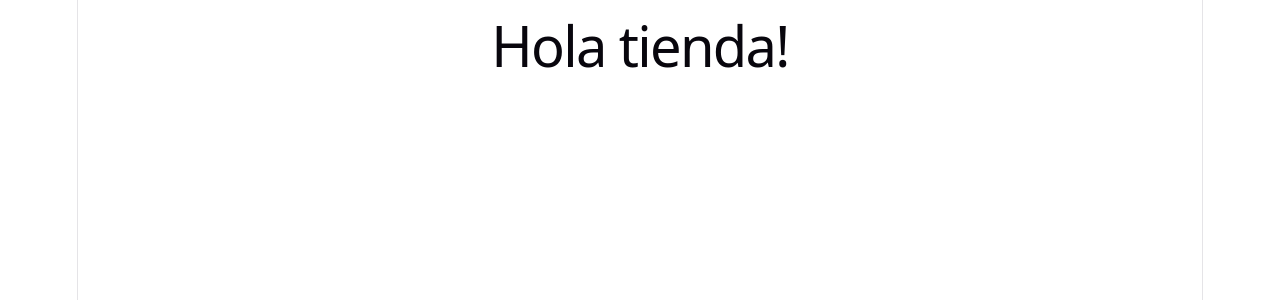
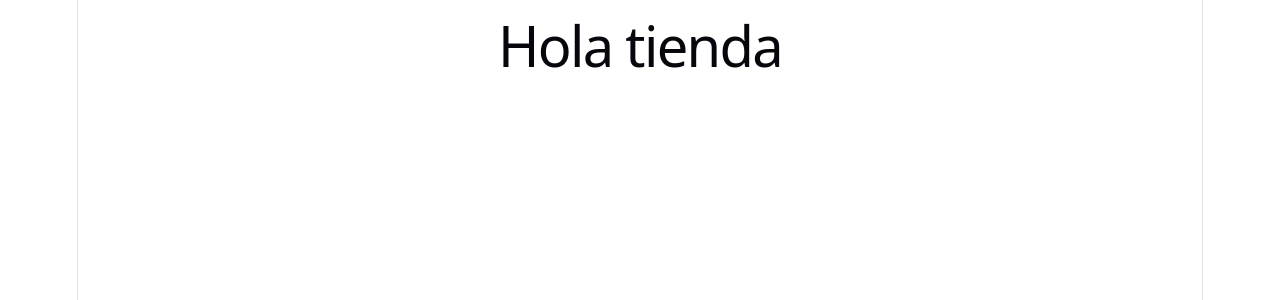
Before and after one commit to kerzenprojects/3WildGames, a React (Vite) app: page / in a window 1280 px wide. Shown: the top 300 px of the page. Built offline with nearby package versions, Linux system fonts and the light colour scheme.

Commit message:
chore: change home text to Hola tienda

```diff
--- a/src/App.jsx
+++ b/src/App.jsx
@@ -1,5 +1,5 @@
 function App() {
-  return <h1>Hola tienda!</h1>;
+  return <h1>Hola tienda</h1>;
 }
 
 export default App;
```
